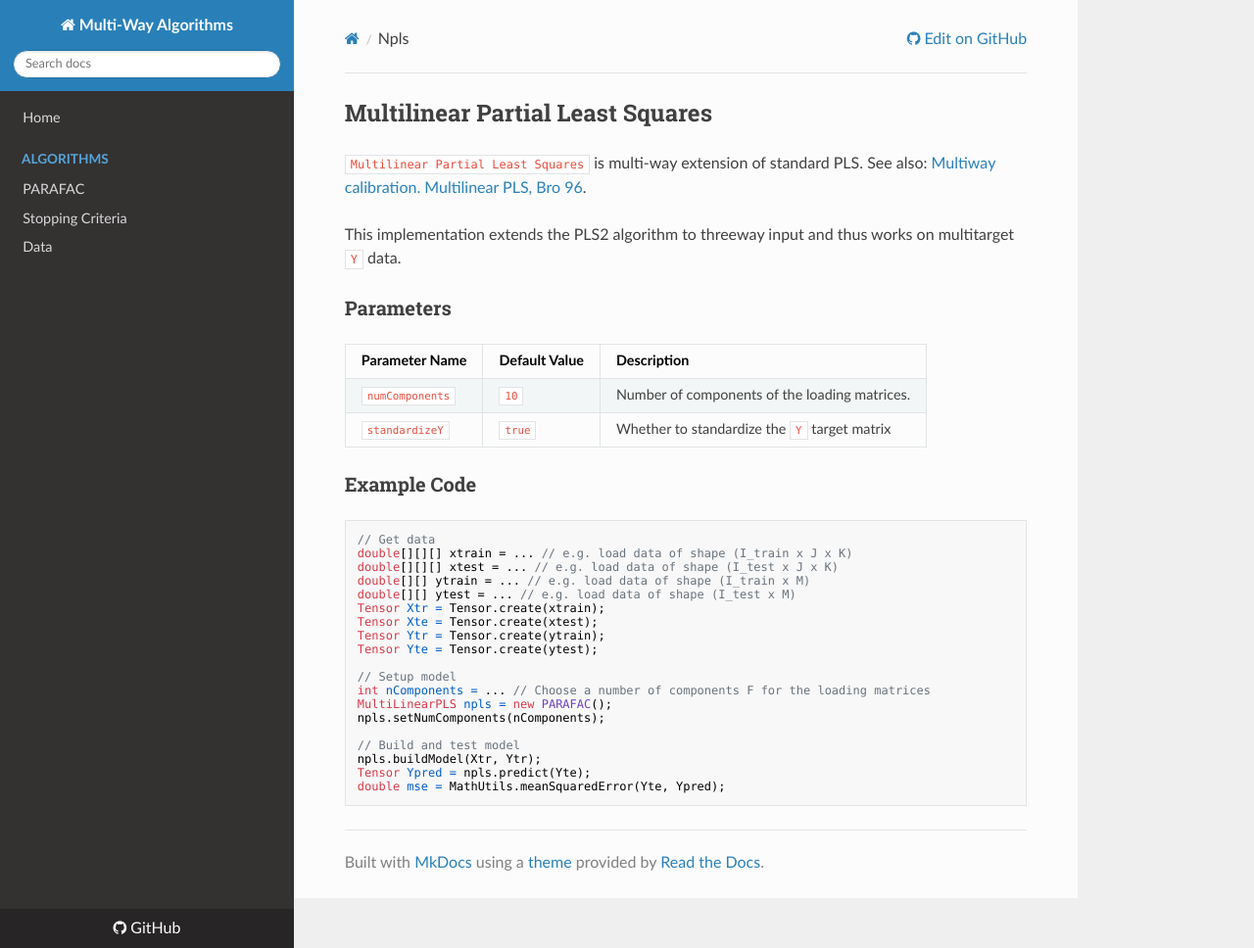
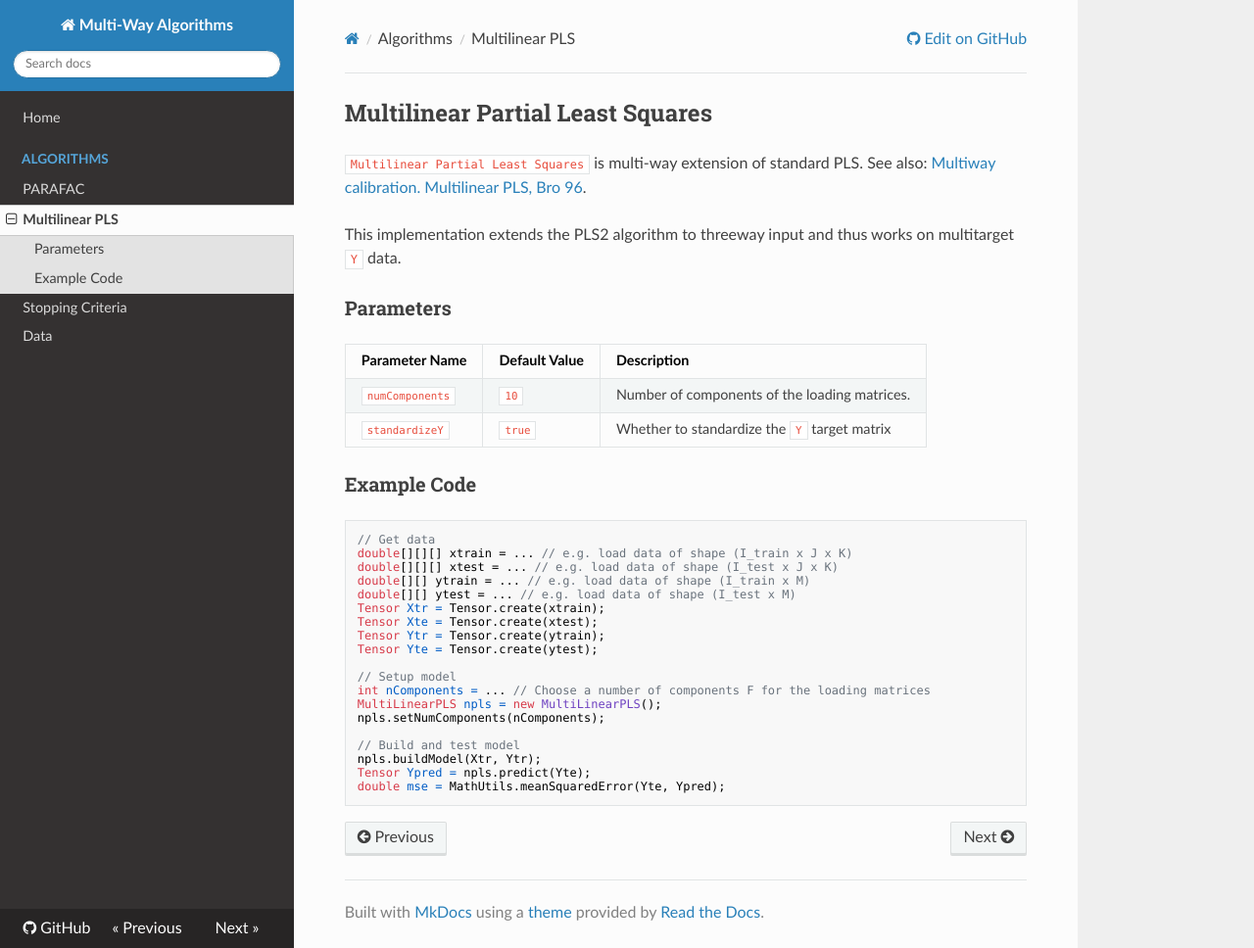
Before and after one commit to waikato-datamining/multiway-algorithms, an MkDocs documentation site: the page built from docs/algorithms/npls.md, in a window 1280 px wide and 968 px high. Shown: the whole window at 98% size. Built offline with MkDocs 1.6.1, drawn with Linux system fonts in a browser that asks for light colours; nearby versions of some CDN libraries; old or Windows-style settings are respelled for this version of MkDocs.

Commit message:
docs: Include npls docs in mkdocs.yml

```diff
--- a/docs/algorithms/npls.md
+++ b/docs/algorithms/npls.md
@@ -26,7 +26,7 @@ Tensor Yte = Tensor.create(ytest);
 
 // Setup model
 int nComponents = ... // Choose a number of components F for the loading matrices
-MultiLinearPLS npls = new PARAFAC();
+MultiLinearPLS npls = new MultiLinearPLS();
 npls.setNumComponents(nComponents);
 
 // Build and test model
--- a/mkdocs.yml
+++ b/mkdocs.yml
@@ -6,5 +6,6 @@ pages:
     - Home: index.md
     - Algorithms:
       - PARAFAC: algorithms/parafac.md
+      - Multilinear PLS: algorithms/npls.md
     - Stopping Criteria: stopping.md
     - Data: data.md
```
